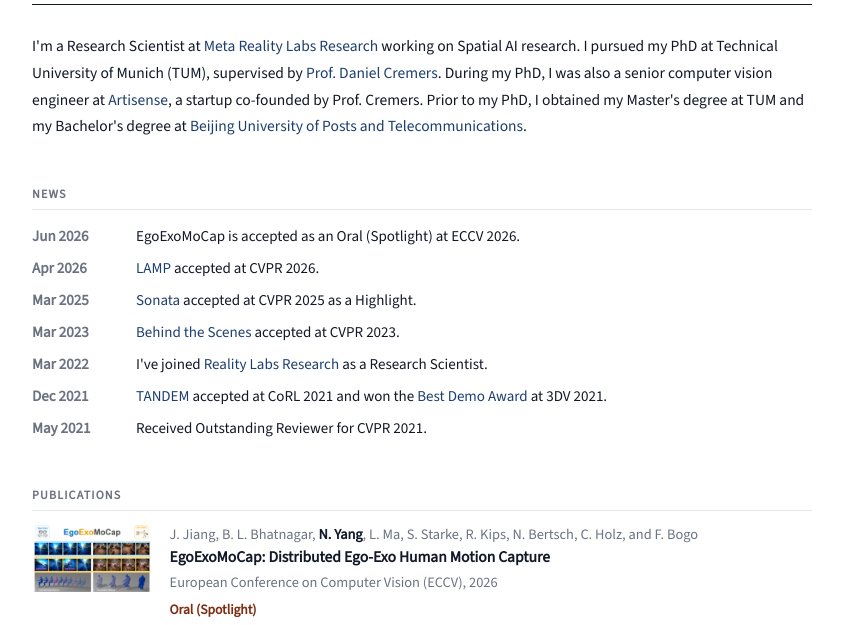
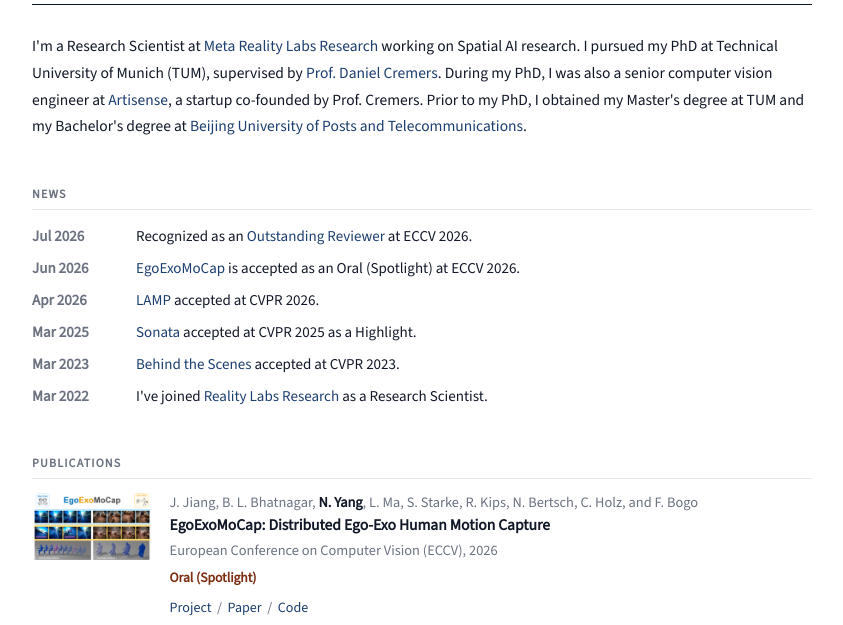
Before and after one commit to nynyg/nynyg.github.io, a plain HTML site: page index.html in a window 1280 px wide. Shown: the part 166-791 px from the top of the page, without its empty margins (218-1061 px from the left). Drawn offline with nearby package versions, Linux system fonts and the light colour scheme.

Commit message:
Update recent news

```diff
--- a/index.html
+++ b/index.html
@@ -58,13 +58,12 @@
                     <h2 id="news-title">News</h2>
                 </div>
                 <ol class="news-list">
-                    <li><time>Jun 2026</time><span>EgoExoMoCap is accepted as an Oral (Spotlight) at ECCV 2026.</span></li>
+                    <li><time>Jul 2026</time><span>Recognized as an <a href="https://eccv.ecva.net/Conferences/2026/ProgramCommittee#outstanding-reviewer" target="_blank">Outstanding Reviewer</a> at ECCV 2026.</span></li>
+                    <li><time>Jun 2026</time><span><a href="https://siplab.org/projects/EgoExoMoCap" target="_blank">EgoExoMoCap</a> is accepted as an Oral (Spotlight) at ECCV 2026.</span></li>
                     <li><time>Apr 2026</time><span><a href="https://facebookresearch.github.io/LAMP/" target="_blank">LAMP</a> accepted at CVPR 2026.</span></li>
                     <li><time>Mar 2025</time><span><a href="https://xywu.me/sonata/" target="_blank">Sonata</a> accepted at CVPR 2025 as a Highlight.</span></li>
                     <li><time>Mar 2023</time><span><a href="https://fwmb.github.io/bts/" target="_blank">Behind the Scenes</a> accepted at CVPR 2023.</span></li>
                     <li><time>Mar 2022</time><span>I've joined <a href="https://about.facebook.com/realitylabs/" target="_blank">Reality Labs Research</a> as a Research Scientist.</span></li>
-                    <li><time>Dec 2021</time><span><a href="https://vision.in.tum.de/research/vslam/tandem" target="_blank">TANDEM</a> accepted at CoRL 2021 and won the <a href="https://3dv2021.surrey.ac.uk/prizes/" target="_blank">Best Demo Award</a> at 3DV 2021.</span></li>
-                    <li><time>May 2021</time><span>Received Outstanding Reviewer for CVPR 2021.</span></li>
                 </ol>
             </section>
 
```
